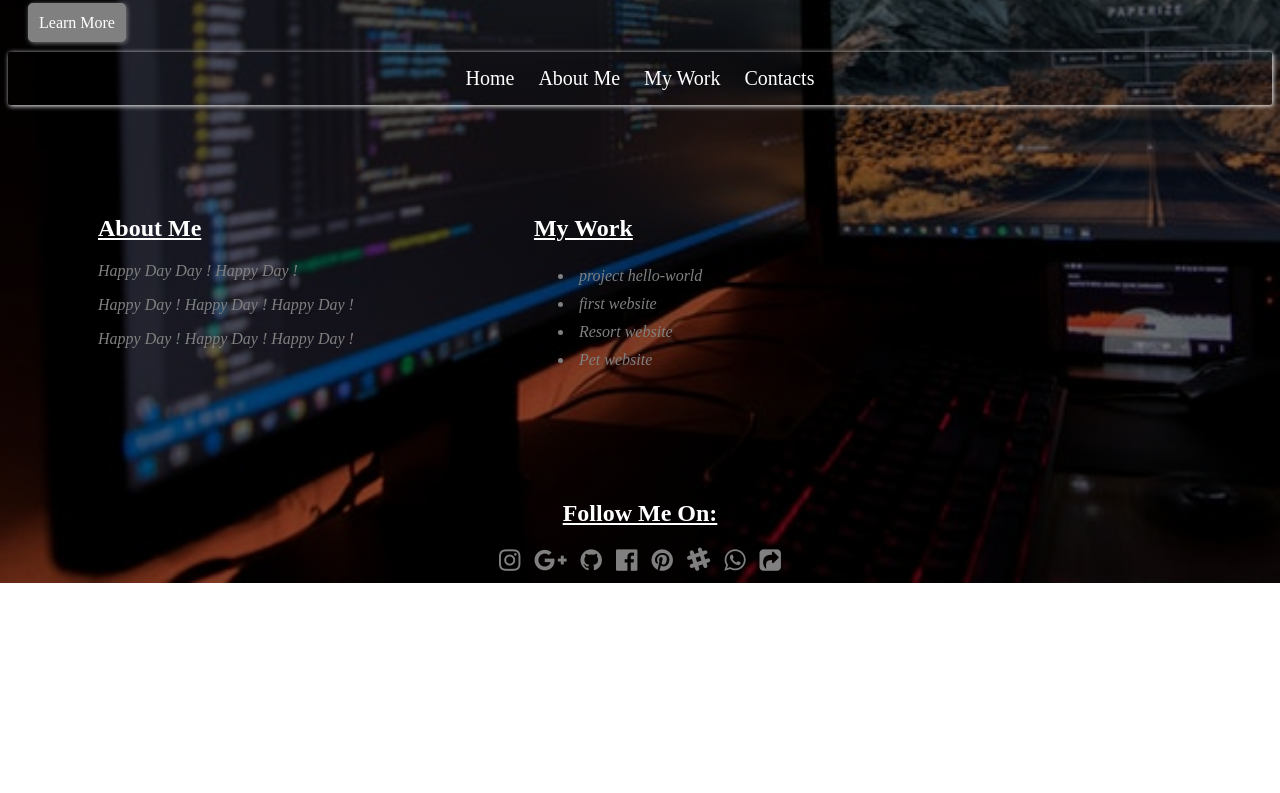
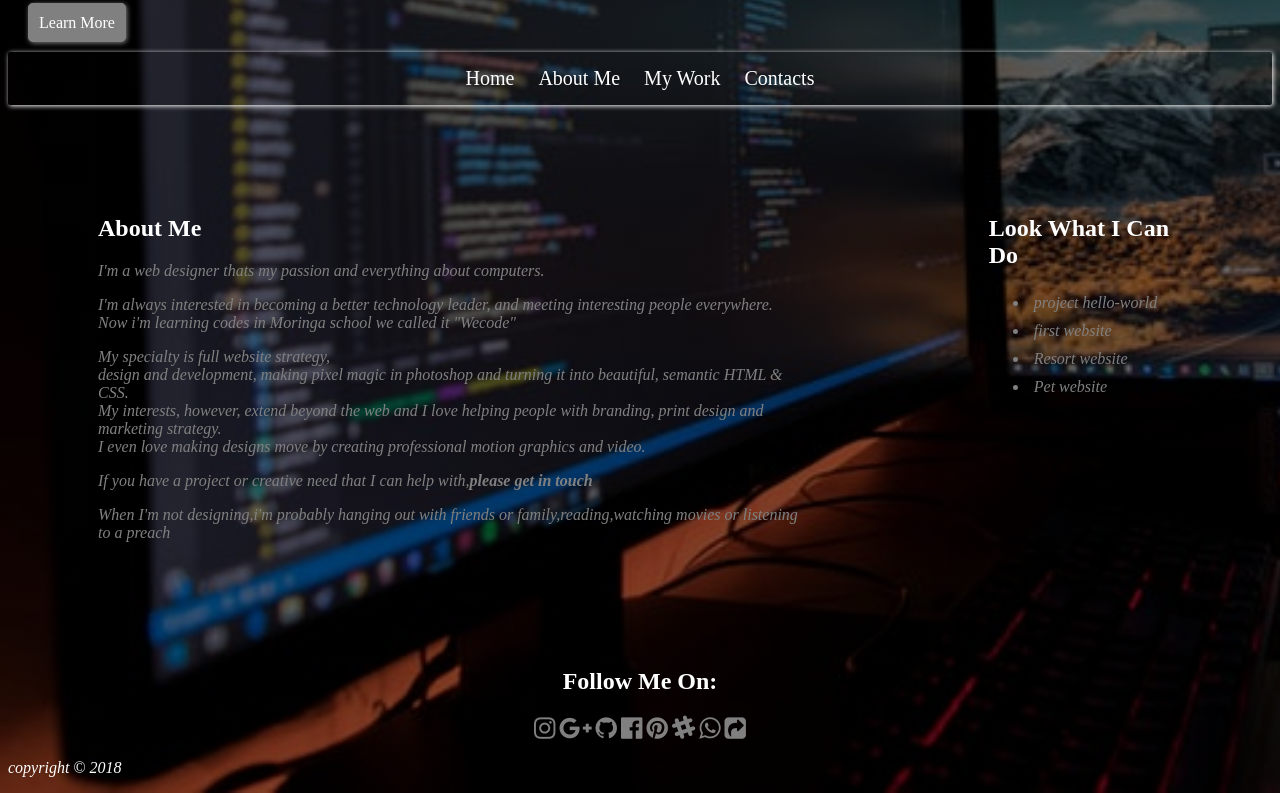
Before and after one commit to UmurerwaDivine/my-first-project, a plain HTML site: page index.html in a window 1280 px wide. Shown: the part 457-1250 px from the top of the page. Before the commit the page ends 1040 px from the top, so only its background shows below. Drawn offline with Linux system fonts and the light colour scheme; a script that the page names is missing.

Commit message:
added copyright

```diff
--- a/index.html
+++ b/index.html
@@ -37,14 +37,22 @@
     <div class="begin">
        <div class="second">
            <h2>About Me</h2>
-           <p>Happy Day Day ! Happy Day !  </p>
-           <p>Happy Day ! Happy Day ! Happy Day !</p>
-           <p>Happy Day ! Happy Day ! Happy Day !</p>
+           <p>I'm a web designer thats my passion and everything about computers.</p>
 
+           <p>I'm always interested in becoming a better technology leader, and meeting interesting people everywhere.<br>
+            Now i'm learning codes in Moringa school we called it "Wecode"
+           </p>
+           <p>
+            My specialty is full website strategy,<br>
+             design and development, making pixel magic in photoshop and turning it into beautiful, semantic HTML & CSS. <br>
+             My interests, however, extend beyond the web and I love helping people with branding, print design and marketing strategy.<br>
+              I even love making designs move by creating professional motion graphics and video.</p>
+           <p> If you have a project or creative need that I can help with,<a href="#fourth"><strong>please get in touch</strong> </a></p>
+         <p>When I'm not designing,i'm probably hanging out with friends or family,reading,watching movies or listening to a preach</p>
         </div>
 
         <div class="second">
-          <h2>My Work</h2>
+          <h2>Look What I Can Do</h2>
           <ul>
             <li><a href="https://github.com/UmurerwaDivine/hello-world">project hello-world</a></li>
             <li><a href="https://github.com/UmurerwaDivine/my-first-webpage"> first website</a></li>
@@ -54,7 +62,9 @@
          </ul>
 
         </div>
+
       </div>
+
         <footer>
 
          <div class="third">
@@ -71,6 +81,7 @@
 
 
          </div>
+        <p id="pi"> copyright &copy; 2018</p>
       </footer>
 
 
--- a/style.css
+++ b/style.css
@@ -97,17 +97,17 @@ a{
     text-decoration:none;
     color:grey;
 }
-h2{
-    text-decoration: underline;
 
-}
 .third a{
     display:inline;color: gray;
     font-size:25px;
-    margin: 0 5px;
+
     text-align: center;
 
 }
 .third{
     text-align: center;
 }
+#pi{
+    color:white;
+}
```
Also changed, not shown: 1 other file.
